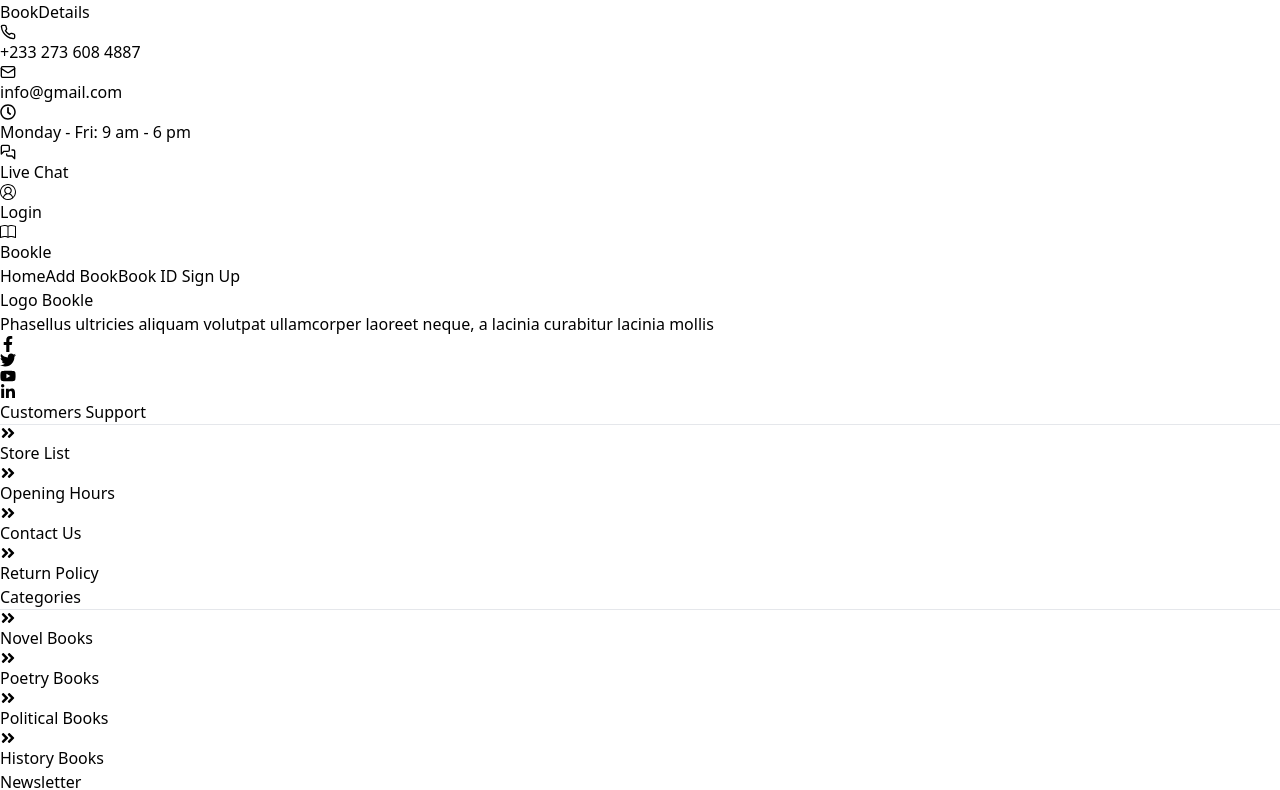
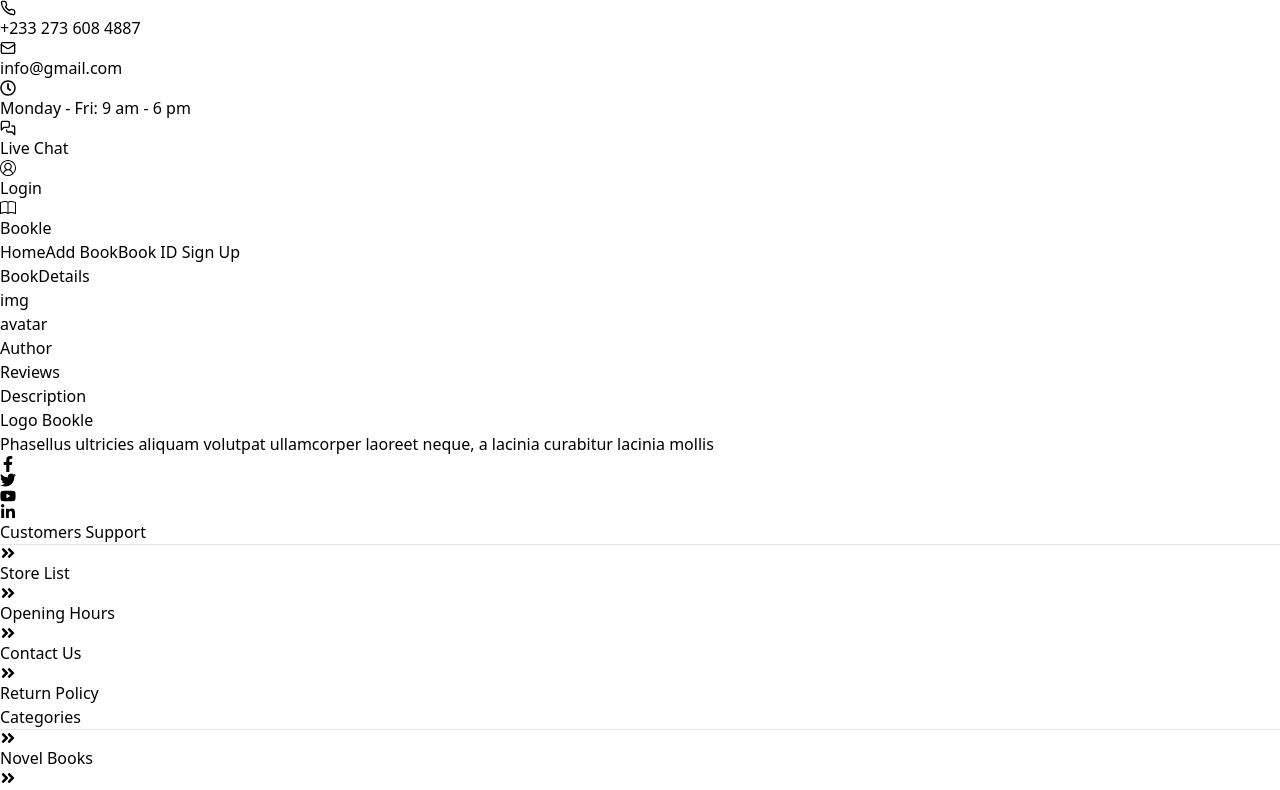
Before and after one commit to Binary-05/Library-app, a React (Vite) app: page /books/1 in a window 1280 px wide. Shown: the top 790 px of the page. Built offline with nearby package versions, Linux system fonts and the light colour scheme.

Commit message:
worked on book details

```diff
--- a/src/pages/bookDetails/index.jsx
+++ b/src/pages/bookDetails/index.jsx
@@ -4,9 +4,25 @@ import Navbar from "../../components/Navbar";
 
 const BookDetails = () => {
   return (
-    <div>BookDetails
-        <Navbar/>
-        <Footer/>
+    <div>
+      <Navbar />
+      BookDetails
+      <div className="justify-center pl-72">
+        <div className=" border border-[#9F4307] rounded-xl h-[40rem] w-[40rem] shadow-2xl shadow-slate-500 pl-32 pt-10">
+          <div className="border shadow-slate-400 h-72 w-96 rounded mb-3">img</div>
+
+
+
+          <div className="border shadow-slate-400 h-72 w-96 rounded">
+            <span>avatar</span>
+            <div>Author</div>
+            <div>Reviews</div>
+            <div>Description</div>
+          </div>
+
+        </div>
+      </div>
+      <Footer />
     </div>
   )
 };
```
